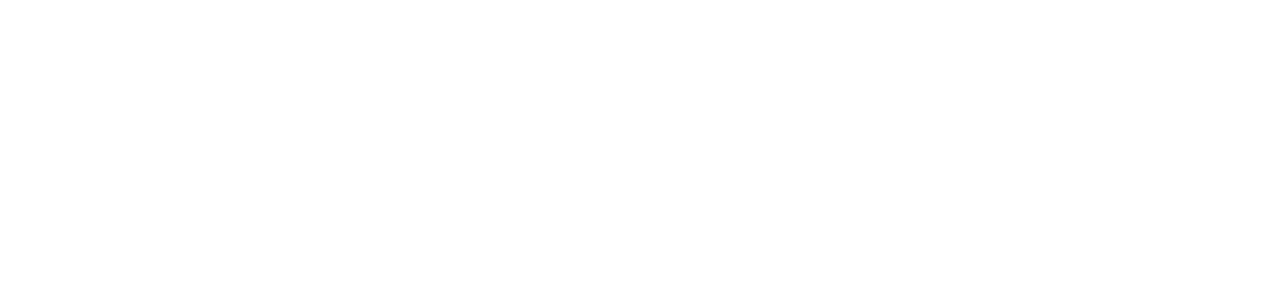
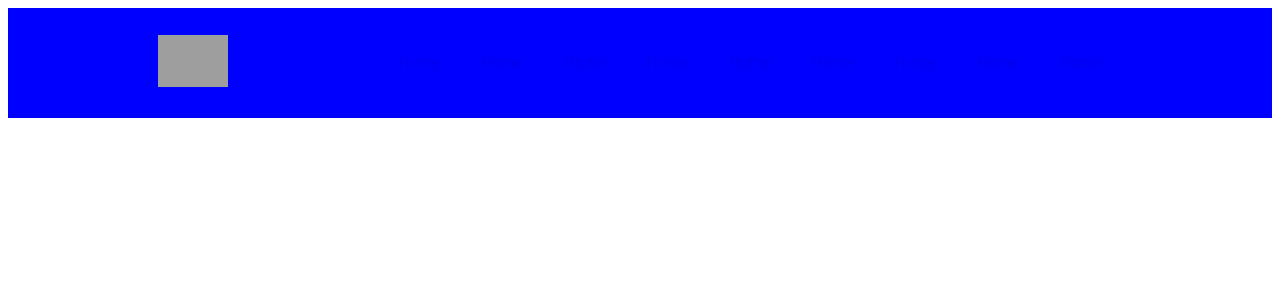
Before and after one commit to VAB1998/vue-dc-comics, a Vue app: page / in a window 1280 px wide. Shown: the top 300 px of the page. Built offline with nearby package versions, Linux system fonts and the light colour scheme; grey boxes are pictures that could not be loaded; a web font is replaced by a local one.

Commit message:
Header Component: Basic Structure Completed

```diff
--- a/src/components/Header.vue
+++ b/src/components/Header.vue
@@ -1,5 +1,26 @@
 <template>
-    <header></header>
+    <header>
+        <div id="nav_bar">
+
+                <a class="logo" href="#">
+                    <img src="../assets/images/dc-logo.png" alt="DC logo">
+                </a>
+
+
+                <ul class="menu">
+                    <li><a href="#">Home</a></li>
+                    <li><a href="#">Home</a></li>
+                    <li><a href="#">Home</a></li>
+                    <li><a href="#">Home</a></li>
+                    <li><a href="#">Home</a></li>
+                    <li><a href="#">Home</a></li>
+                    <li><a href="#">Home</a></li>
+                    <li><a href="#">Home</a></li>
+                    <li><a href="#">Home</a></li>
+
+                </ul>
+        </div>
+    </header>
 </template>
 
 <script>
@@ -8,4 +29,49 @@
 </script>
 
 <style lang="scss" scoped>
+@import "../style/variables.scss";
+
+//Reset
+*{
+    padding: 0;
+    margin: 0;
+    box-sizing: border-box;
+}
+
+#nav_bar{
+    // background-color: #ffffff;
+    font-family: $headerFont;
+    background-color: blue;
+    height: 110px;
+    //Flex Settings
+    display: flex;
+    justify-content: space-evenly;
+
+    .logo{
+        align-self: center;
+
+        img{
+            width: 70px;
+        }
+    }
+
+
+    .menu{
+        list-style-type: none;
+
+        //Flex Settings
+        display: flex;
+        li{
+            cursor: pointer;
+
+            a{
+            text-decoration: none;
+            padding: 0 20px;
+            line-height: 110px;
+
+            }
+        }
+
+    }
+}
 </style>
```
